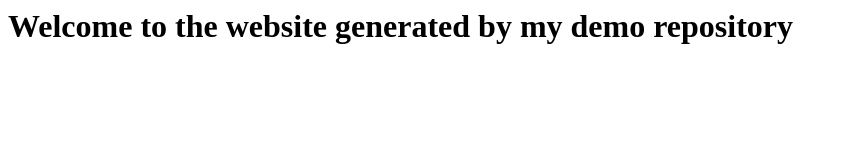
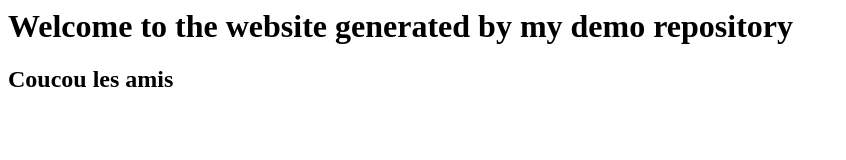
Before and after one commit to Cegep-St-Felicien/improved-sniffle-demo-repository, a website: page index.html in a window 1280 px wide. Shown: the whole page, without its empty margins (0-846 px from the left). Drawn offline with Linux system fonts and the light colour scheme.

Commit message:
ajout d'une modification

```diff
--- a/index.html
+++ b/index.html
@@ -1 +1,2 @@
 <h1>Welcome to the website generated by my demo repository</h1>
+<h2>Coucou les amis</h2>
```
